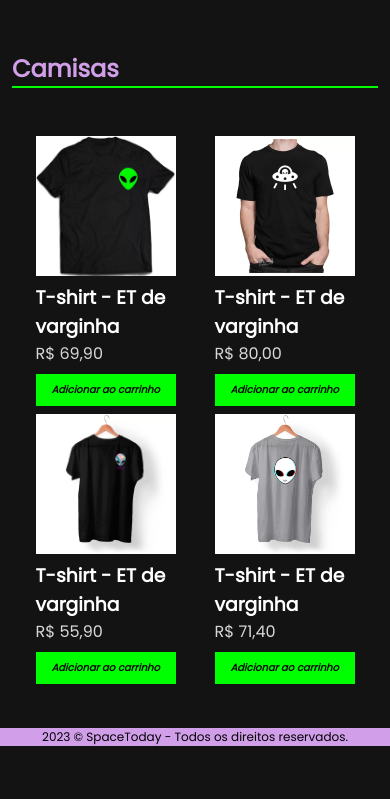
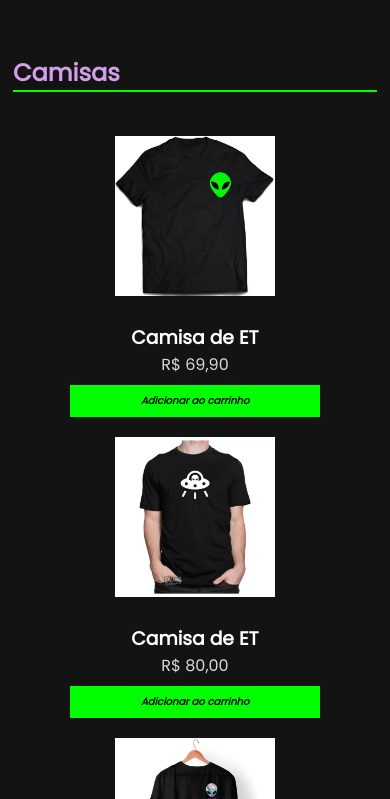
Before and after one commit to ecblandy/SpaceToday-EBAC, a plain HTML site: page index.html in a window 390 px wide. Shown: the part 799-1598 px from the top of the page. Before the commit the page ends 1545 px from the top, so only its background shows below. Drawn offline with Linux system fonts and the light colour scheme.

Commit message:
Corrigindo bugs

```diff
--- a/index.html
+++ b/index.html
@@ -76,15 +76,15 @@
 
         <section>
             <div class="container">
-                <h2>Camisas</h2>
+                <h2 id="camisas-title">Camisas</h2>
             </div>
-            <div class="container">
+            <div class="container" id="container-produtos">
                 <div class="produtos">
                     <ul class="produtos-lista">
                         <li>
                             <div class="produto">
                                 <a href="#"><img src="./img/camisa et.webp" alt="Camisa" /></a>
-                                <h3>T-shirt - ET de varginha</h3>
+                                <h3>Camisa de ET</h3>
                                 <p>R$ 69,90</p>
                                 <button type="button" class="btn-product">Adicionar ao carrinho</button>
                             </div>
@@ -92,7 +92,7 @@
                         <li>
                             <div class="produto">
                                 <a href="#"><img src="./img/camisa 1.webp" alt="Camisa"></a>
-                                <h3>T-shirt - ET de varginha</h3>
+                                <h3>Camisa de ET</h3>
                                 <p>R$ 80,00</p>
                                 <button type="button" class="btn-product">Adicionar ao carrinho</button>
                             </div>
@@ -100,7 +100,7 @@
                         <li>
                             <div class="produto">
                                 <a href="#"><img src="./img/camisa et 3.webp" alt="Camisa"></a>
-                                <h3>T-shirt - ET de varginha</h3>
+                                <h3>Camisa de ET</h3>
                                 <p>R$ 55,90</p>
                                 <button type="button" class="btn-product">Adicionar ao carrinho</button>
                             </div>
@@ -108,7 +108,7 @@
                         <li>
                             <div class="produto">
                                 <a href="#"><img src="./img/camisa 4.webp" alt="Camisa"></a>
-                                <h3>T-shirt - ET de varginha</h3>
+                                <h3>Camisa de ET</h3>
                                 <p>R$ 71,40</p>
                                 <button type="button" class="btn-product">Adicionar ao carrinho</button>
                             </div>
--- a/main.css
+++ b/main.css
@@ -23,8 +23,10 @@ header {
     background-color: #e5aeffe7;
 }
 
-header .container, section .container {
+header .container,
+section .container {
     display: flex;
+    flex-direction: column;
     align-items: center;
     justify-content: space-between;
 }
@@ -45,7 +47,7 @@ header h1 {
 
 header ul li {
     list-style: none;
-    display:inline;
+    display: inline;
     margin-left: 10px;
     font-size: 18px;
 }
@@ -99,12 +101,11 @@ section img {
 }
 
 section h2 {
-    color:#e5aeffe7;
+    color: #e5aeffe7;
     margin-bottom: 16px;
     border-bottom: 2px solid rgb(0, 255, 0);
     width: 100%;
 }
-
 
 section p {
     color: #ffffffd5;
@@ -139,9 +140,14 @@ section {
 
 .produtos-lista {
     display: flex;
+    text-align: center;
     justify-content: space-between;
     list-style: none;
-    margin-top: 70px;
+    margin-top: 8px;
+}
+
+.produto img {
+    padding: 20px;
 }
 
 section h3 {
@@ -166,7 +172,19 @@ footer {
     align-items: center;
 }
 
-@media screen and (max-width: 700px) {
+@media screen and (min-width: 1040px) {
+
+    header .container,
+    section .container {
+        display: flex;
+        flex-direction: row;
+        align-items: center;
+        justify-content: space-between;
+    }
+}
+
+
+@media screen and (min-width: 700px) and (max-width: 1040px) {
 
     header .container {
         flex-wrap: wrap;
@@ -196,7 +214,7 @@ footer {
         margin-top: 10px;
     }
 
-    .sobre > .container {
+    .sobre>.container {
         flex-wrap: wrap;
         max-width: 100%;
         align-items: center;
@@ -213,7 +231,7 @@ footer {
         margin: 0;
     }
 
-    .produtos-lista > li {
+    .produtos-lista>li {
         width: 40%;
     }
 
@@ -230,12 +248,74 @@ footer {
     }
 }
 
-@media screen and (max-width: 700px) {
+@media screen and (min-width: 280px) and (max-width: 414px) {
+
+    .produtos-lista {
+        display: flex;
+        flex-direction: column;
+        justify-content: center;
+    }
+
+    .form-header {
+        padding: 10px 8px;
+    }
+
+    #container-produtos {
+        display: flex;
+        justify-content: center;
+        align-items: center;
+    }
+
+    #btn-header {
+        border-radius:10px;
+        cursor:pointer;
+        color:#ffffff;
+        font-size:14px;
+        padding: 5px 10px;
+        text-decoration:none;
+    }
+
+    h3 {
+        text-align: center;
+    }
+
+    .produto {
+        display: flex;
+        flex-direction: column;
+        text-align: center;
+        align-items: center;
+    }
+
+    .container {
+        width: auto;
+    }
+
+
+    .produto img {
+        width: 200px;
+    }
+
+    .produto h3 {
+        width: 132px;
+    }
+
+    section {
+        padding: 24px 13px;
+    }
+
+    .sobre img {
+        margin-bottom: 16px;
+    }
+
     footer {
         font-size: 12px;
+        text-align: center;
+        justify-content: center;
+        display: flex;
     }
 
     .btn-product {
         font-size: 10px;
+        width: 250px;
     }
 }
```
